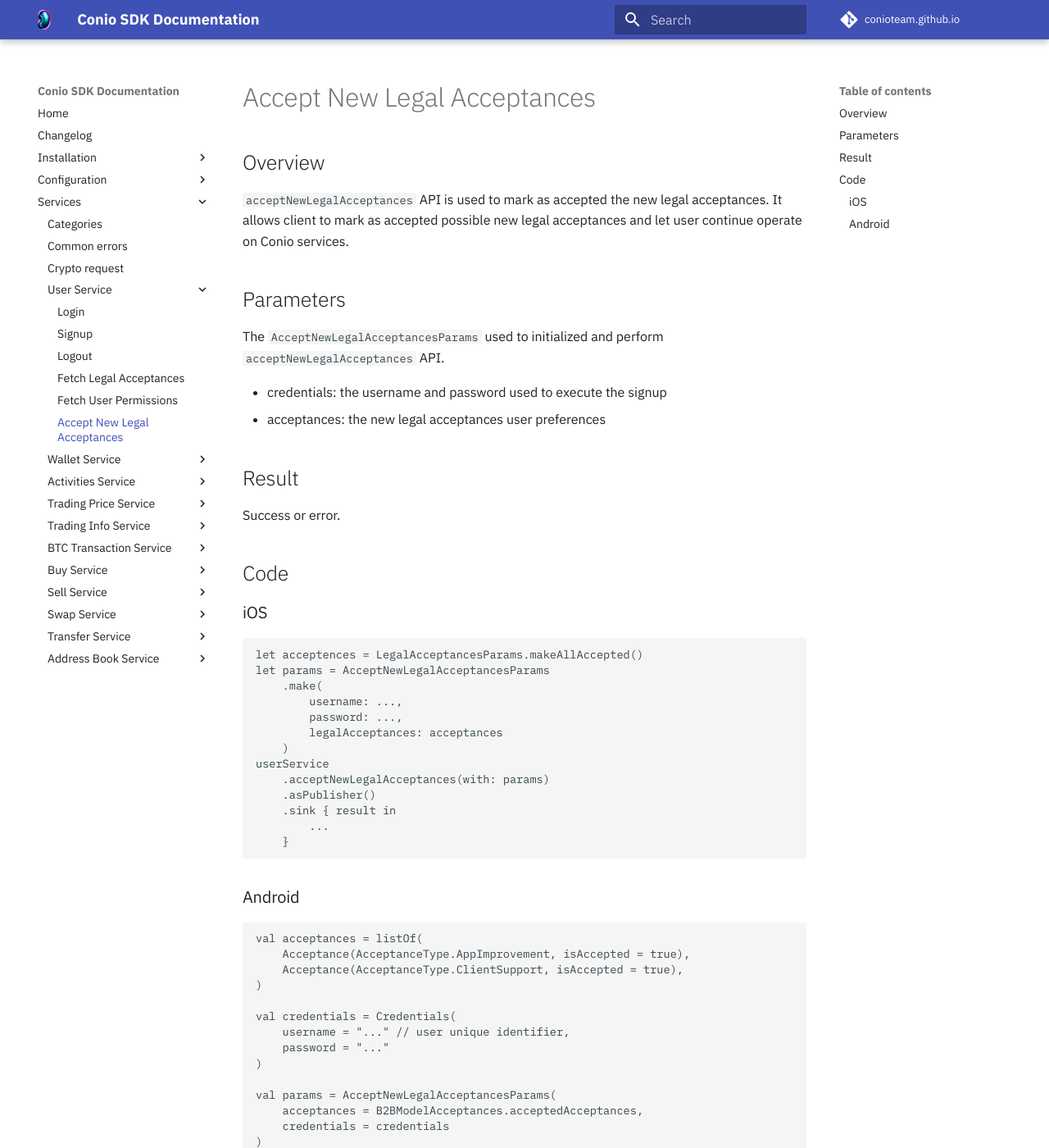
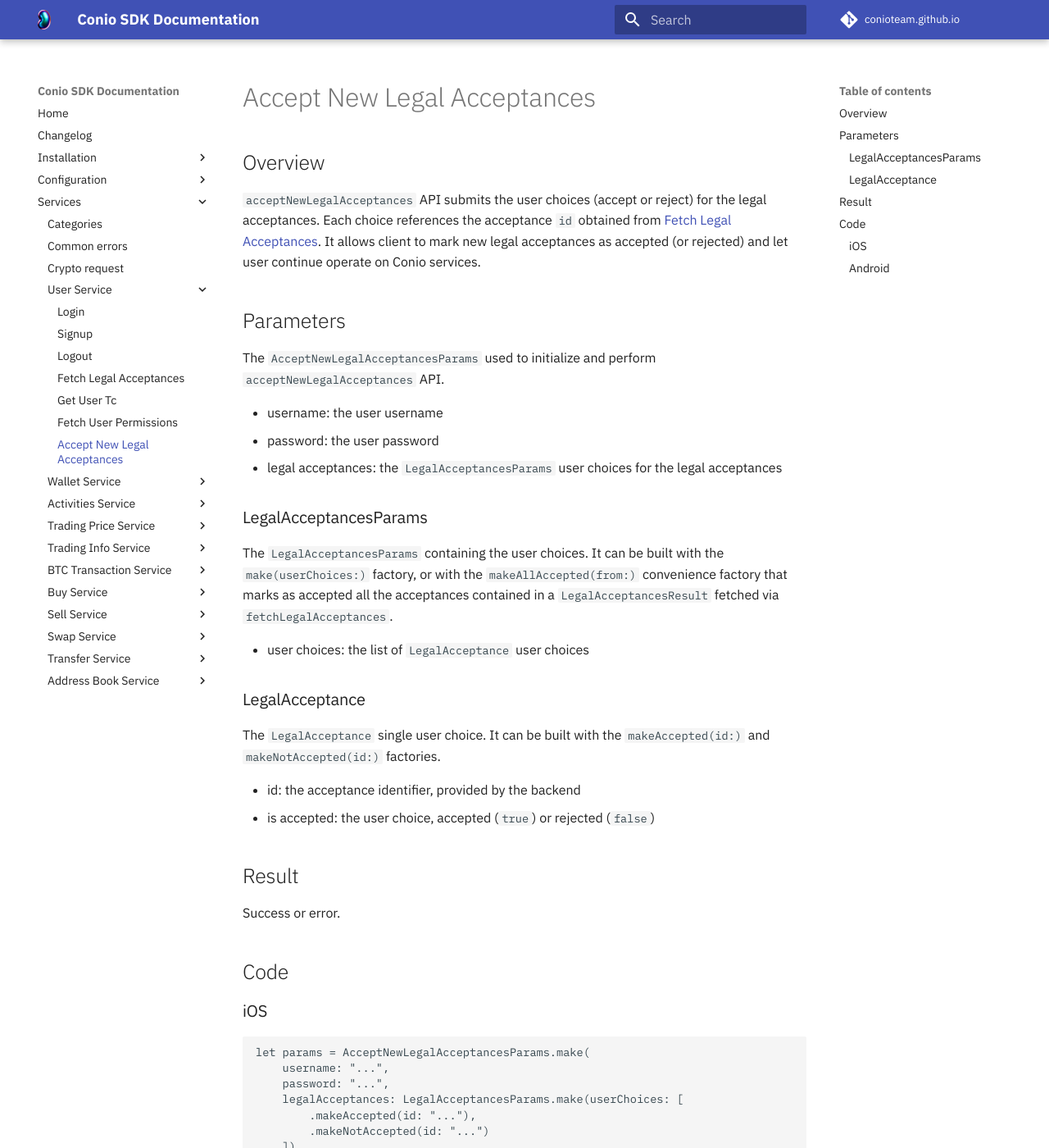
Before and after one commit to Conio/conio.github.io, an MkDocs documentation site: the page built from docs/Features/UserService/AcceptNewLegalAcceptances.md, in a window 1280 px wide and 1400 px high. Shown: the whole window at 82% size. Built offline with MkDocs 1.6.1 and Material for MkDocs 9.7.7, drawn with Linux system fonts in a browser that asks for light colours; comment, search, counter and statistics services are not loaded; some of the changed text lies outside the part shown.

Commit message:
doc(B2C-341): add terms and conditions documentation
- Get User Tc: new page for the user acceptance states
- Fetch Legal Acceptances: rewritten on the id-based acceptances model
  (localized title/body/url per acceptance, result-level urls removed)
- Accept New Legal Acceptances: rewritten on the id-based user choices
  with the makeAccepted(id:)/makeNotAccepted(id:) factories and the
  makeAllAccepted(from:) convenience
- Signup: acceptances updated to the id-based model

Co-Authored-By: Claude Fable 5 <noreply@anthropic.com>

````diff
--- a/docs/Features/UserService/AcceptNewLegalAcceptances.md
+++ b/docs/Features/UserService/AcceptNewLegalAcceptances.md
@@ -2,14 +2,28 @@
 
 ## Overview
 
-`acceptNewLegalAcceptances` API is used to mark as accepted the new legal acceptances. It allows client to mark as accepted possible new legal acceptances and let user continue operate on Conio services.
+`acceptNewLegalAcceptances` API submits the user choices (accept or reject) for the legal acceptances. Each choice references the acceptance `id` obtained from [Fetch Legal Acceptances](./FetchLegalAcceptances.md). It allows client to mark new legal acceptances as accepted (or rejected) and let user continue operate on Conio services.
 
 ## Parameters
 
-The `AcceptNewLegalAcceptancesParams` used to initialized and perform `acceptNewLegalAcceptances` API.
+The `AcceptNewLegalAcceptancesParams` used to initialize and perform `acceptNewLegalAcceptances` API.
 
-- credentials: the username and password used to execute the signup
-- acceptances: the new legal acceptances user preferences
+- username: the user username
+- password: the user password
+- legal acceptances: the `LegalAcceptancesParams` user choices for the legal acceptances
+
+### LegalAcceptancesParams
+
+The `LegalAcceptancesParams` containing the user choices. It can be built with the `make(userChoices:)` factory, or with the `makeAllAccepted(from:)` convenience factory that marks as accepted all the acceptances contained in a `LegalAcceptancesResult` fetched via `fetchLegalAcceptances`.
+
+- user choices: the list of `LegalAcceptance` user choices
+
+### LegalAcceptance
+
+The `LegalAcceptance` single user choice. It can be built with the `makeAccepted(id:)` and `makeNotAccepted(id:)` factories.
+
+- id: the acceptance identifier, provided by the backend
+- is accepted: the user choice, accepted (`true`) or rejected (`false`)
 
 ## Result
 
@@ -19,36 +33,34 @@ Success or error.
 
 ### iOS
 ```swift
-let acceptences = LegalAcceptancesParams.makeAllAccepted()
-let params = AcceptNewLegalAcceptancesParams
-    .make(
-        username: ...,
-        password: ...,
-        legalAcceptances: acceptances
-    )
+let params = AcceptNewLegalAcceptancesParams.make(
+    username: "...",
+    password: "...",
+    legalAcceptances: LegalAcceptancesParams.make(userChoices: [
+        .makeAccepted(id: "..."),
+        .makeNotAccepted(id: "...")
+    ])
+)
+
 userService
-	.acceptNewLegalAcceptances(with: params)
-	.asPublisher()
-	.sink { result in
-		...
-	}
+    .acceptNewLegalAcceptances(with: params)
+    .asPublisher()
+    .sink { result in
+        // ...
+    }
 ```
 
 ### Android
 ```kotlin
-val acceptances = listOf(
-    Acceptance(AcceptanceType.AppImprovement, isAccepted = true),
-    Acceptance(AcceptanceType.ClientSupport, isAccepted = true),
-)
-
-val credentials = Credentials(
-    username = "..." // user unique identifier,
-    password = "..."
-)
-
 val params = AcceptNewLegalAcceptancesParams(
-    acceptances = B2BModelAcceptances.acceptedAcceptances,
-    credentials = credentials
+    username = "...",
+    password = "...",
+    legalAcceptances = LegalAcceptancesParams(
+        userChoices = listOf(
+            LegalAcceptance.makeAccepted(id = "..."),
+            LegalAcceptance.makeNotAccepted(id = "..."),
+        )
+    ),
 )
 
 conio.userService
--- a/mkdocs.yml
+++ b/mkdocs.yml
@@ -25,6 +25,7 @@ nav:
       - Features/UserService/Signup.md
       - Features/UserService/Logout.md
       - Features/UserService/FetchLegalAcceptances.md
+      - Features/UserService/GetUserTc.md
       - Features/UserService/FetchPermissions.md
       - Features/UserService/AcceptNewLegalAcceptances.md
     - Wallet Service:
````
Also changed, not shown: docs/Features/UserService/FetchLegalAcceptances.md (+26 -16 lines), docs/Features/UserService/GetUserTc.md (added, +53 -0 lines), docs/Features/UserService/Signup.md (+6 -6 lines), docs/Features/index.md (+1 -0 lines).
